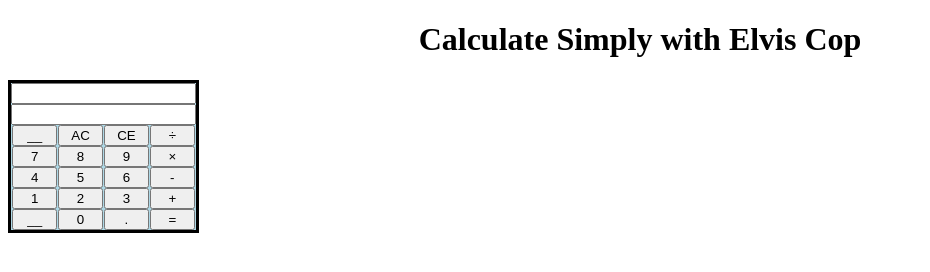
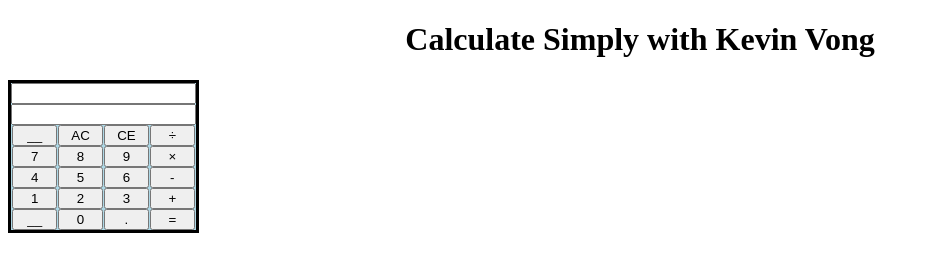
Before and after one commit to vongk97/calculator, a plain HTML site: page index.html in a window 1280 px wide. Shown: the whole page, without its empty margins (0-930 px from the left). Drawn offline with Linux system fonts and the light colour scheme.

Commit message:
Update index.html

```diff
--- a/index.html
+++ b/index.html
@@ -3,11 +3,11 @@
   <head>
     <meta charset="utf-8">
     <link rel="stylesheet" href="style.css"</link>
-    <title>Elvis Cop Calculator</title>
+    <title>Kevin Vong's Calculator</title>
   </head>
 
   <body>
-    <h1 id="heading">Calculate Simply with Elvis Cop</h1>
+    <h1 id="heading">Calculate Simply with Kevin Vong</h1>
     <!--To-Do: Calculator Box-->
     <div id="container" class="outline">
       <!--To-Do: Calculator Screen-->
```
